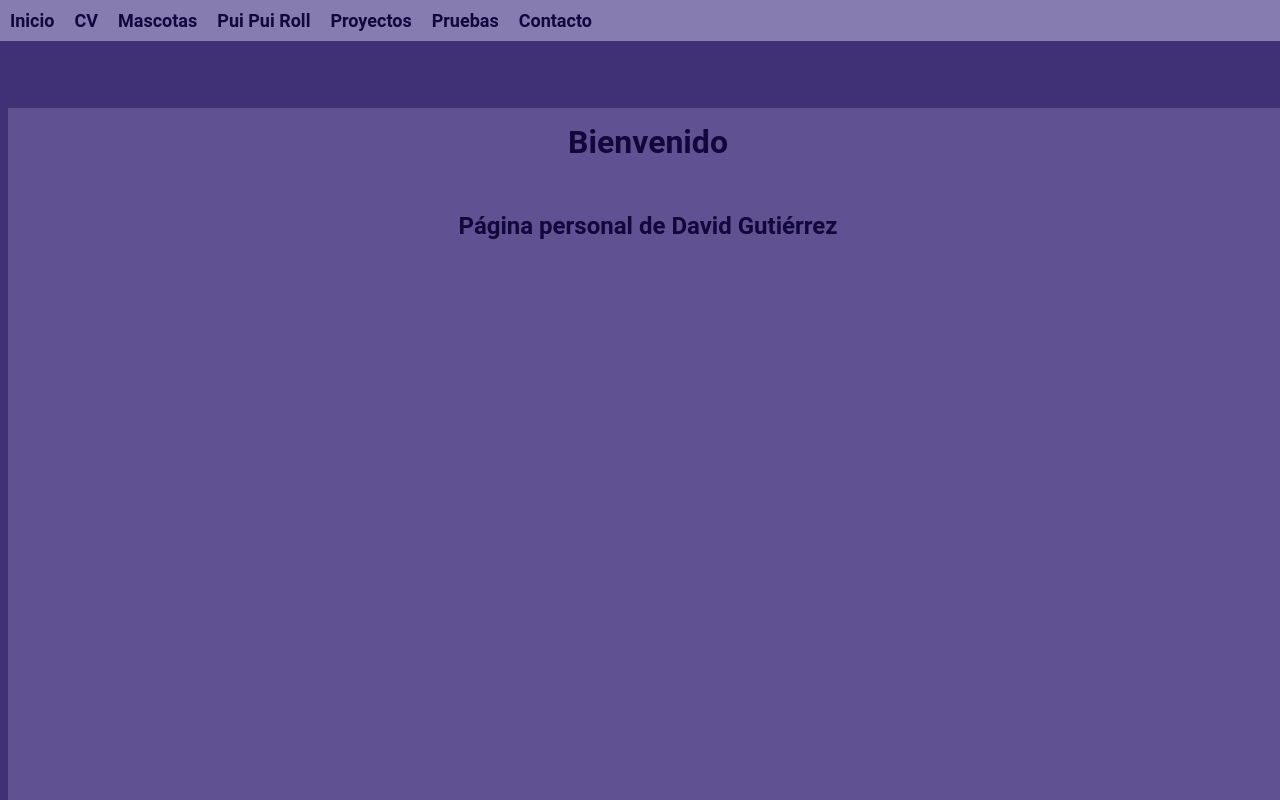
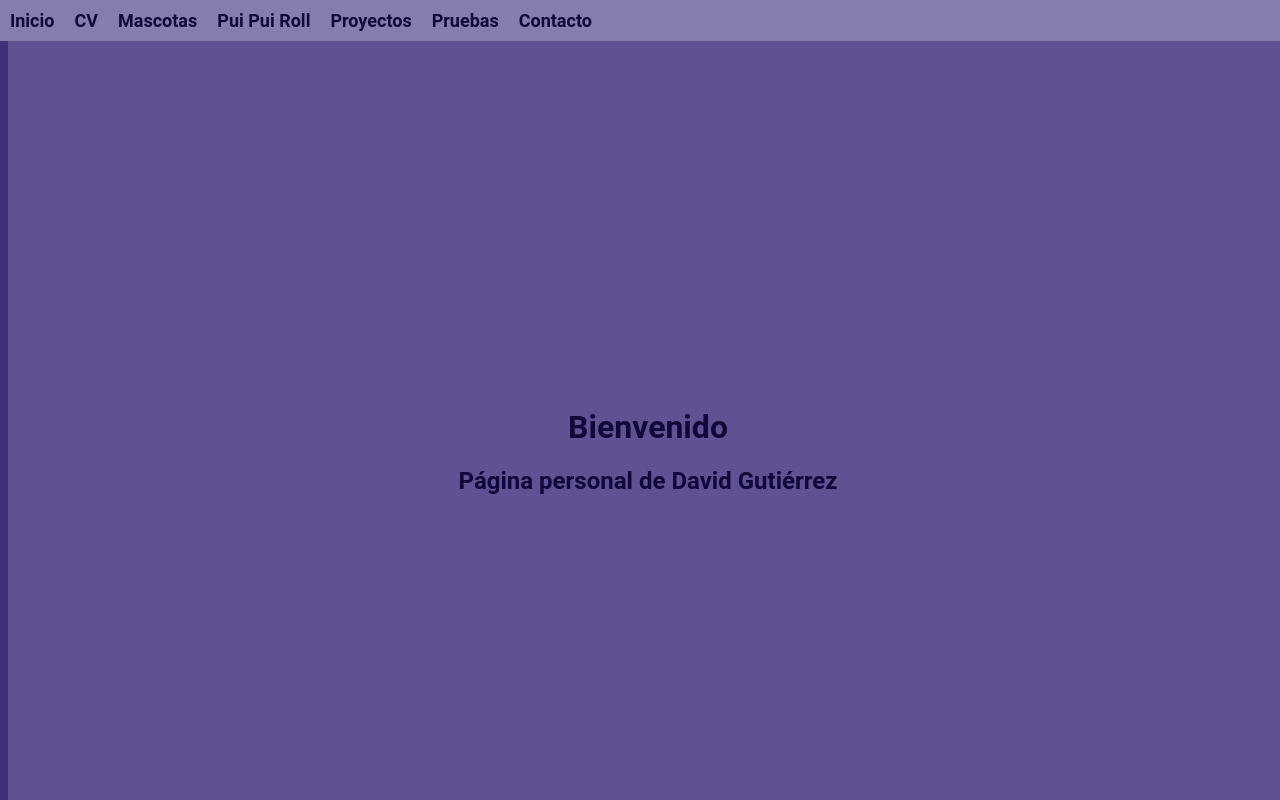
Before and after one commit to thehamstermuffin/PaginaPersonal, a plain HTML site: page index.html in a window 1280 px wide. Shown: the top 800 px of the page. Drawn offline with Linux system fonts and the light colour scheme.

Commit message:
Centrado pagina principal y arrelglado  un problema de encabezado

```diff
--- a/styles.css
+++ b/styles.css
@@ -53,15 +53,15 @@ Palette UID: 14d050kllllaFw0g0qFqFg0w0aF pastel*/
 #welcome-text{
     background-color: inherit;
     font-family: Roboto, monospace;
-    text-align: center;
-    padding: 15px;
+
+    padding-top: 50vh;
   }
 #head-title{
    background-color: inherit;
    text-align: center;
-   padding: 15px;
+   padding: 0;
   }
-  /*
+
 .general-header{
   float:right;
   overflow:auto;
@@ -69,8 +69,8 @@ Palette UID: 14d050kllllaFw0g0qFqFg0w0aF pastel*/
 .specific-header{
   float:left;
   overflow:auto;
-}*/
-body{
+}
+main{
   padding-top: 100px;
 }
   footer{
```
